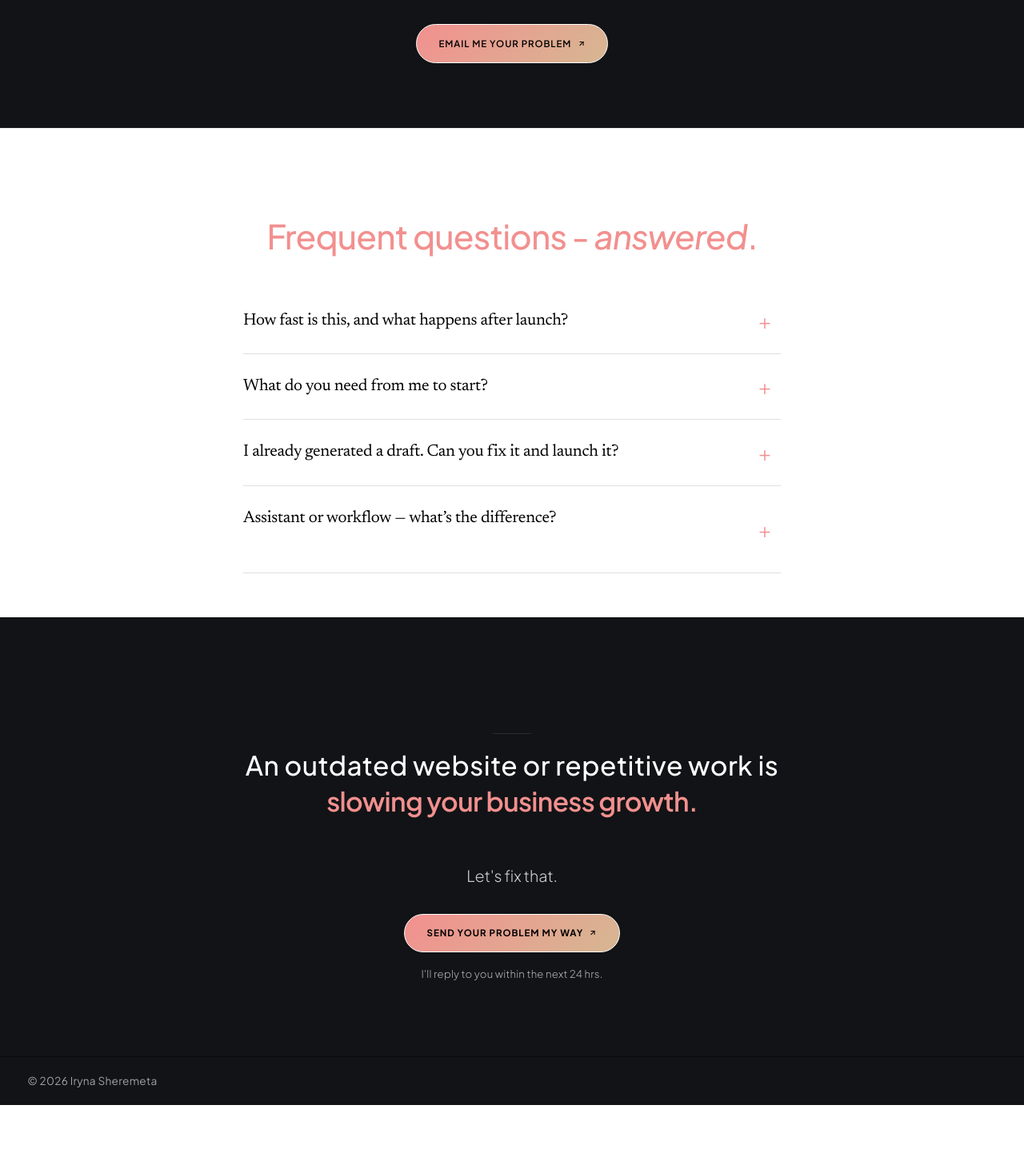
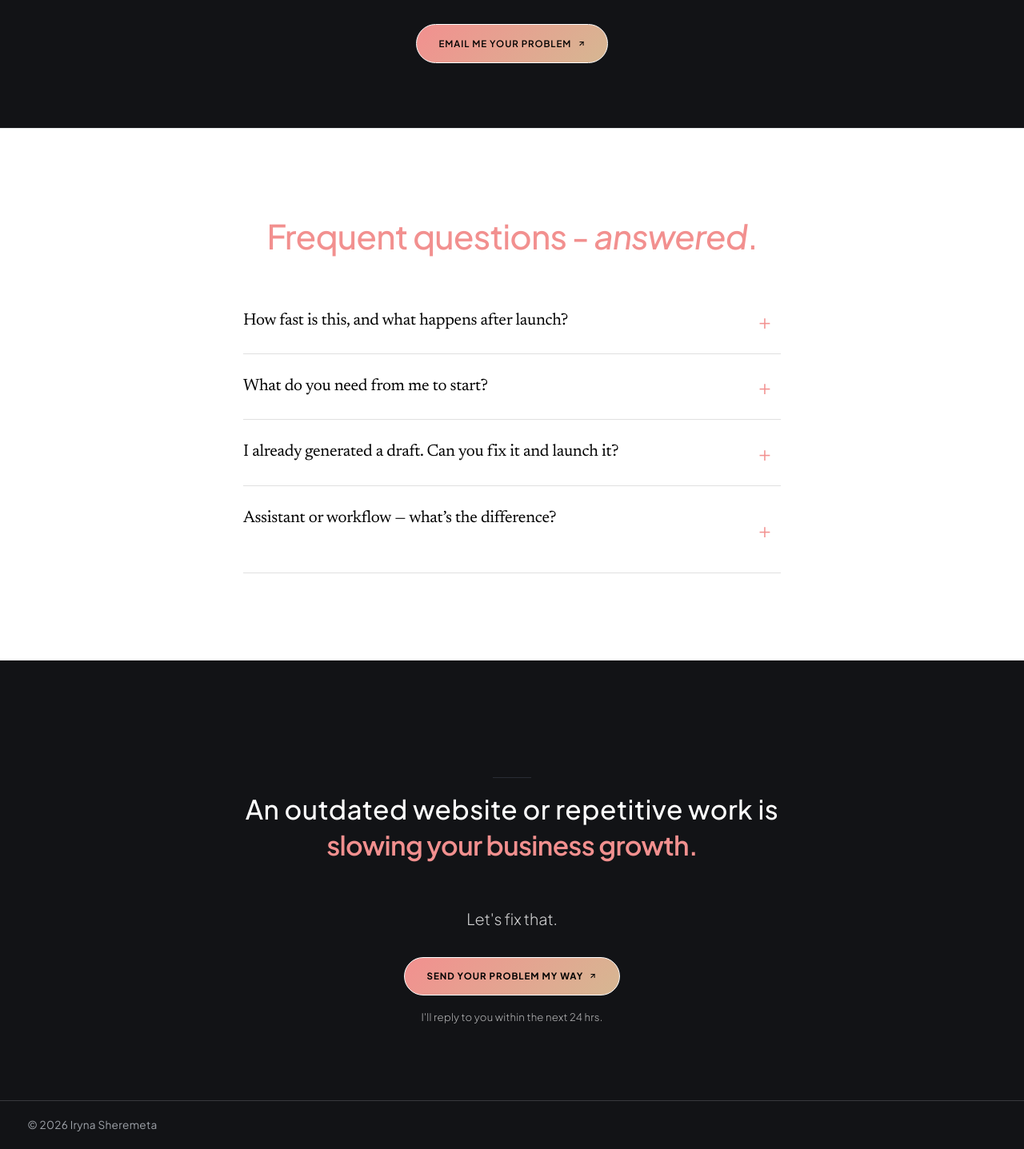
Before and after one commit to Irene2828/porfoliojuly, a Next.js app: page / in a window 1280 px wide. Shown: the part 8483-9920 px from the top of the page at 80% size. Before the commit the page ends 9865 px from the top, so only its background shows below. Built offline with nearby package versions, Linux system fonts and the light colour scheme.

Commit message:
Fix active footer divider and double FAQ gap again

```diff
--- a/src/app/components/Footer.tsx
+++ b/src/app/components/Footer.tsx
@@ -11,7 +11,7 @@ export default function Footer() {
         background: '#121316',
         width: '100%',
         padding: '1.2rem 0 1.2rem 0',
-        borderTop: '1px solid rgba(0, 0, 0, 0.45)',
+        borderTop: '1px solid rgba(209, 213, 219, 0.2)',
         position: 'relative',
         zIndex: 10
       }}
@@ -20,7 +20,7 @@ export default function Footer() {
         .site-footer-minimal {
           background-color: #121316 !important;
           background: #121316 !important;
-          border-top: 1px solid rgba(0, 0, 0, 0.45) !important;
+          border-top: 1px solid rgba(209, 213, 219, 0.2) !important;
         }
         .footer-inner-container {
           display: flex;
--- a/src/app/index.css
+++ b/src/app/index.css
@@ -1792,7 +1792,7 @@ h1, h2, h3, h4, h5, h6 {
 
 /* Double the gap below the final FAQ divider before the prefooter. */
 .v2-theme #faq-section > div {
-  padding-bottom: 3.4rem !important;
+  padding-bottom: 6.8rem !important;
 }
 
 .v2-theme #faq-section > .prefooter-section {
@@ -1826,8 +1826,3 @@ h1, h2, h3, h4, h5, h6 {
     padding-bottom: 2.8rem !important;
   }
 }
-
-/* Match the footer divider to the header bottom border. */
-.v2-theme footer#about {
-  border-top-color: rgba(209, 213, 219, 0.2) !important;
-}
```
